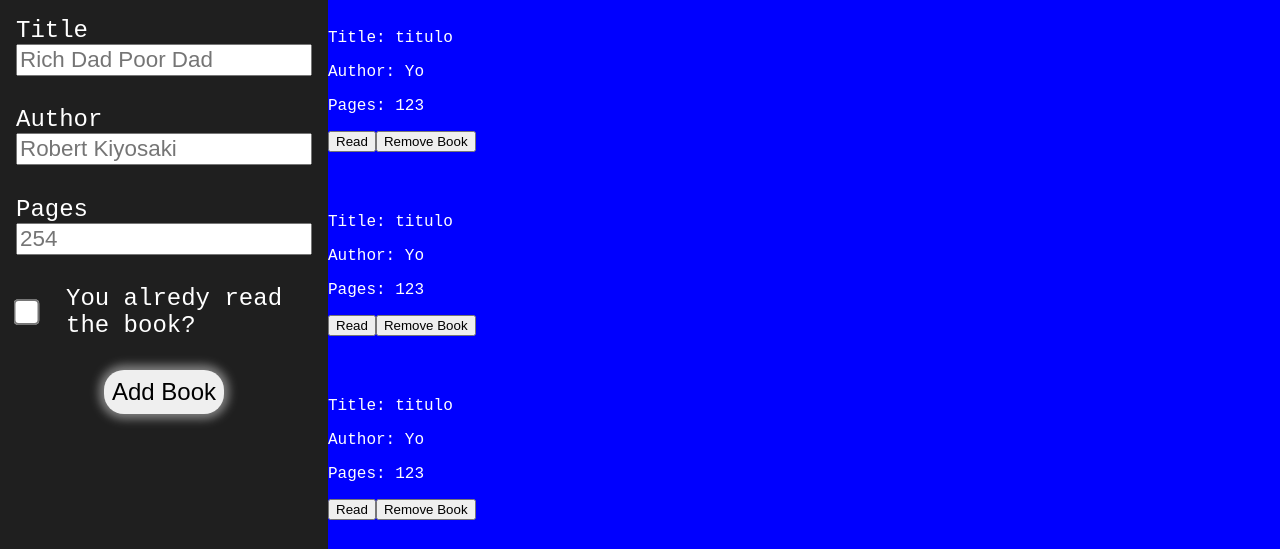
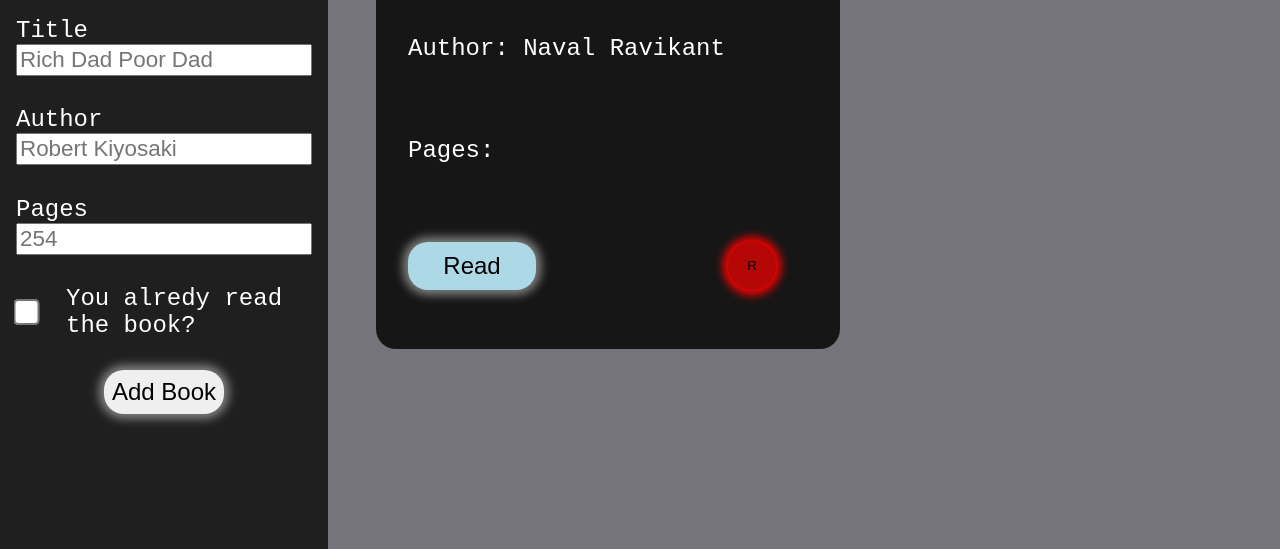
Before and after one commit to ivan-barrios/Library, a plain HTML site: page index.html in a window 1280 px wide. Shown: the part 251-800 px from the top of the page. Drawn offline with Linux system fonts and the light colour scheme.

Commit message:
book-container styling

```diff
--- a/script.js
+++ b/script.js
@@ -1,9 +1,6 @@
 //DATA
 let myLibrary = [
-  {title: "titulo", author:"Yo", pages:123, isRead:true},
-  {title: "titulo", author:"Yo", pages:123, isRead:true},
-  {title: "titulo", author:"Yo", pages:123, isRead:true},
-  {title: "titulo", author:"Yo", pages:123, isRead:true}
+  {title: "The Almanack of Naval Ravikant", author:"Naval Ravikant", pages:'', isRead:true}
 ];
 
 function Book(title, author, pages, isRead) {
@@ -70,12 +67,12 @@ function createBookCard(book){
   isRead.addEventListener('click', () => {
     const index = myLibrary.indexOf(book);
     if (myLibrary[index].isRead){
-      isRead.textContent = 'Not Read';
       myLibrary[index].isRead = false;
+      updateDisplay();
     }
     else {
-      isRead.textContent = 'Read';
       myLibrary[index].isRead = true;
+      updateDisplay();
     }
   })
 
@@ -94,13 +91,15 @@ function createBookCard(book){
   title.textContent = `Title: ${book.title}`;
   author.textContent = `Author: ${book.author}`;
   pages.textContent = `Pages: ${book.pages}`;
-  remove.textContent = 'Remove Book';
+  remove.textContent = 'R';
 
   if (book.isRead) {
     isRead.textContent = 'Read';
+    isRead.style.backgroundColor = ('lightblue');
   }
   else{
     isRead.textContent = 'Not Read';
+    isRead.style.backgroundColor = ('pink');
   }
 
   container.appendChild(title);
--- a/style.css
+++ b/style.css
@@ -16,6 +16,10 @@ body{
 .header{
     grid-column: 1 / 3;
     background-color: rgb(43, 39, 39);
+}
+
+.header > h1 {
+    margin-left: 2rem;
 }
 
 .add-books-form{
@@ -50,9 +54,48 @@ body{
 }
 
 .books-display {
-    background-color: blue;
+    background-color: rgb(116, 116, 122);
+    display: flex;
+    flex-wrap: wrap;
+    flex: 1 1 auto;
+    gap: 1rem;
+    padding: 3rem;
+}
+.card-container{
+    background-color: rgb(22, 22, 22);
+    padding: 2rem;
+    border-radius: 20px;
     display: grid;
-    grid-template-columns: repeat(autofit, minmax(300px, 1fr));
-    grid-template-rows: repeat(4, 1fr);
-    gap: 1rem;
+    grid-template: repeat(4, 1fr) / repeat(2, 1fr);
+    column-gap: 2rem;
+    height: fit-content;
+    width: 25rem;
 }
+.card-container > p {
+    grid-column: 1 / 3;
+    font-size: 1.5rem;
+}
+.read-btn {
+    align-self: center;
+    width: 8rem;
+    height: 3rem;
+    font-size: 1.5rem;
+    padding: .5rem;
+    border-style: none;
+    box-shadow: 0 0 10px 5px grey;
+    border-radius: 20px;
+    cursor: pointer;
+}
+.remove-btn {
+    padding: .5rem;
+    background-color: rgb(182, 7, 7);
+    border-style: none;
+    box-shadow: 0 0 10px 5px red;
+    border-radius: 50px;
+    width: 3rem;
+    height: 3rem;
+    justify-self: end;
+    align-self: center;
+    margin-right: 2rem;
+    cursor: pointer;
+}
```
